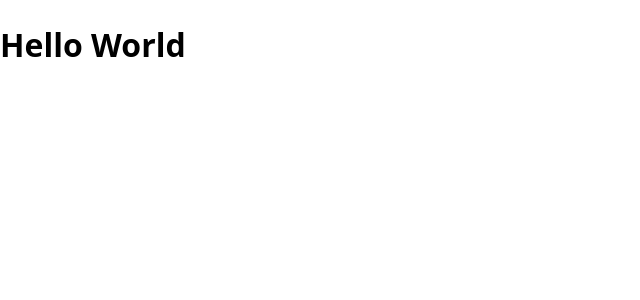
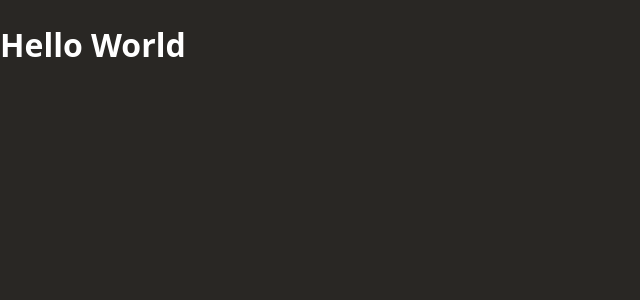
Before and after one commit to fabriziocuscini/n8n-node, a React (Vite) app: page / in a window 1280 px wide. Shown: the top 300 px of the page, without its empty margins (0-640 px from the left). Built offline with nearby package versions, Linux system fonts and the light colour scheme.

Commit message:
First draft of CSS theme with token variable

```diff
--- a/src/index.css
+++ /dev/null
@@ -1,7 +0,0 @@
-html,
-body,
-#root {
-  display: flex;
-  height: 100vh;
-  width: 100vw;
-}
--- a/src/main.tsx
+++ b/src/main.tsx
@@ -1,9 +1,9 @@
 import { StrictMode } from 'react';
 import { createRoot } from 'react-dom/client';
-import './index.css';
 import 'sanitize.css';
 import 'sanitize.css/assets.css';
 import 'sanitize.css/typography.css';
+import './theme/index.css';
 import App from './App.tsx';
 
 createRoot(document.getElementById('root')!).render(
--- /dev/null
+++ b/src/theme/index.css
@@ -0,0 +1,18 @@
+@import './tokens/index.css';
+
+:root {
+  color-scheme: dark;
+}
+
+html,
+body,
+#root {
+  display: flex;
+  height: 100vh;
+  width: 100vw;
+}
+
+body {
+  background-color: var(--color-bg-canvas);
+  color: var(--color-fg-primary);
+}
--- /dev/null
+++ b/src/theme/tokens/colors.css
@@ -0,0 +1,52 @@
+:root {
+  /* Common black and white with alpha values */
+  --color-transparent: rgb(0 0 0 / 0);
+  --color-black: rgb(0 0 0);
+  --color-black-alpha-5: rgb(0 0 0 / 0.05);
+  --color-black-alpha-10: rgb(0 0 0 / 0.1);
+  --color-black-alpha-15: rgb(0 0 0 / 0.15);
+  --color-black-alpha-20: rgb(0 0 0 / 0.2);
+  --color-black-alpha-25: rgb(0 0 0 / 0.25);
+  --color-black-alpha-30: rgb(0 0 0 / 0.3);
+  --color-black-alpha-35: rgb(0 0 0 / 0.35);
+  --color-black-alpha-40: rgb(0 0 0 / 0.4);
+  --color-black-alpha-45: rgb(0 0 0 / 0.45);
+  --color-black-alpha-50: rgb(0 0 0 / 0.5);
+  --color-black-alpha-55: rgb(0 0 0 / 0.55);
+  --color-black-alpha-60: rgb(0 0 0 / 0.6);
+  --color-black-alpha-65: rgb(0 0 0 / 0.65);
+  --color-black-alpha-70: rgb(0 0 0 / 0.7);
+  --color-black-alpha-75: rgb(0 0 0 / 0.75);
+  --color-black-alpha-80: rgb(0 0 0 / 0.8);
+  --color-black-alpha-85: rgb(0 0 0 / 0.85);
+  --color-black-alpha-90: rgb(0 0 0 / 0.9);
+  --color-black-alpha-95: rgb(0 0 0 / 0.95);
+  --color-white: rgb(255 255 255);
+  --color-white-alpha-5: rgb(255 255 255 / 0.05);
+  --color-white-alpha-10: rgb(255 255 255 / 0.1);
+  --color-white-alpha-15: rgb(255 255 255 / 0.15);
+  --color-white-alpha-20: rgb(255 255 255 / 0.2);
+  --color-white-alpha-25: rgb(255 255 255 / 0.25);
+  --color-white-alpha-30: rgb(255 255 255 / 0.3);
+  --color-white-alpha-35: rgb(255 255 255 / 0.35);
+  --color-white-alpha-40: rgb(255 255 255 / 0.4);
+  --color-white-alpha-45: rgb(255 255 255 / 0.45);
+  --color-white-alpha-50: rgb(255 255 255 / 0.5);
+  --color-white-alpha-55: rgb(255 255 255 / 0.55);
+  --color-white-alpha-60: rgb(255 255 255 / 0.6);
+  --color-white-alpha-65: rgb(255 255 255 / 0.65);
+  --color-white-alpha-70: rgb(255 255 255 / 0.7);
+  --color-white-alpha-75: rgb(255 255 255 / 0.75);
+  --color-white-alpha-80: rgb(255 255 255 / 0.8);
+  --color-white-alpha-85: rgb(255 255 255 / 0.85);
+  --color-white-alpha-90: rgb(255 255 255 / 0.9);
+  --color-white-alpha-95: rgb(255 255 255 / 0.95);
+
+  /* Primitive colors */
+  --color-grey: #7a7a85;
+  --color-orange: #ff8534;
+  --color-red: #ff4034;
+  --color-green: #00e75a;
+  --color-cyan: #1ab6e5;
+  --color-blue: #0057ff;
+}
--- /dev/null
+++ b/src/theme/tokens/glows.css
@@ -0,0 +1,7 @@
+:root {
+  /* Highlight glows */
+  --glow-sm: 0 0 8px 2px var(--color-white-alpha-15);
+  --glow-md: 0 0 8px 4px var(--color-white-alpha-15);
+  --glow-lg: 0 0 12px 8px var(--color-white-alpha-15);
+  --glow-xl: 0 0 16px 12px var(--color-white-alpha-15);
+}
--- /dev/null
+++ b/src/theme/tokens/index.css
@@ -0,0 +1,7 @@
+@import './colors.css';
+@import './glows.css';
+@import './radii.css';
+@import './scaling.css';
+@import './semantic-colors.css';
+@import './shadows.css';
+@import './spacing.css';
--- /dev/null
+++ b/src/theme/tokens/radii.css
@@ -0,0 +1,13 @@
+:root {
+  /* Radii */
+  --radius-none: 0;
+  --radius-xs: 2px;
+  --radius-sm: 4px;
+  --radius-md: 6px;
+  --radius-lg: 8px;
+  --radius-xl: 12px;
+  --radius-2xl: 16px;
+  --radius-3xl: 24px;
+  --radius-4xl: 32px;
+  --radius-full: 9999px;
+}
--- /dev/null
+++ b/src/theme/tokens/scaling.css
@@ -0,0 +1,9 @@
+:root {
+  /* Scaling factor for density and sizes */
+  --scaling-factor-xs: 0.9;
+  --scaling-factor-sm: 0.95;
+  --scaling-factor-md: 1;
+  --scaling-factor-lg: 1.05;
+  --scaling-factor-xl: 1.1;
+  --scaling: var(--scaling-factor-md);
+}
--- /dev/null
+++ b/src/theme/tokens/semantic-colors.css
@@ -0,0 +1,32 @@
+:root {
+  /* Semantic colors */
+  --color-bg-canvas: #292724;
+  --color-fg-primary: var(--color-white);
+  --color-fg-secondary: var(--color-white-alpha-50);
+  --color-fg-tertiary: var(--color-white-alpha-35);
+
+  /* Node status colors */
+  --outline-opacity-factor: 0.2;
+  --color-status-default: var(--color-white);
+  --color-status-pinned: var(--color-cyan);
+  --color-status-success: var(--color-green);
+  --color-status-issue: var(--color-orange);
+  --color-status-deactivated: var(--color-grey);
+  --color-status-default-outline: var(--white-alpha-10);
+  --color-status-pinned-outline: color-mix(
+    in srgb,
+    var(--color-pinned) var(--outline-opacity-factor),
+    transparent
+  );
+  --color-status-success-outline: color-mix(
+    in srgb,
+    var(--color-success) var(--outline-opacity-factor),
+    transparent
+  );
+  --color-status-issue-outline: color-mix(
+    in srgb,
+    var(--color-issue) var(--outline-opacity-factor),
+    transparent
+  );
+  --color-status-deactivated-outline: var(--white-alpha-20);
+}
--- /dev/null
+++ b/src/theme/tokens/shadows.css
@@ -0,0 +1,7 @@
+:root {
+  /* Shadows */
+  --shadow-sm: 2px 2px 4px 0 var(--color-black-alpha-15);
+  --shadow-md: 4px 4px 8px 0 var(--color-black-alpha-15);
+  --shadow-lg: 8px 8px 16px 0 var(--color-black-alpha-20);
+  --shadow-xl: 12px 12px 24px 0 var(--color-black-alpha-30);
+}
--- /dev/null
+++ b/src/theme/tokens/spacing.css
@@ -0,0 +1,32 @@
+:root {
+  /* Spacing units in px */
+  --spacing-base-unit: calc(4px * var(--scaling));
+  --spacing-half: calc(var(--spacing-base-unit) * 0.5);
+  --spacing-1: calc(var(--spacing-base-unit) * 1);
+  --spacing-2: calc(var(--spacing-base-unit) * 2);
+  --spacing-3: calc(var(--spacing-base-unit) * 3);
+  --spacing-4: calc(var(--spacing-base-unit) * 4);
+  --spacing-5: calc(var(--spacing-base-unit) * 5);
+  --spacing-6: calc(var(--spacing-base-unit) * 6);
+  --spacing-7: calc(var(--spacing-base-unit) * 7);
+  --spacing-8: calc(var(--spacing-base-unit) * 8);
+  --spacing-9: calc(var(--spacing-base-unit) * 9);
+  --spacing-10: calc(var(--spacing-base-unit) * 10);
+  --spacing-11: calc(var(--spacing-base-unit) * 11);
+  --spacing-12: calc(var(--spacing-base-unit) * 12);
+  --spacing-13: calc(var(--spacing-base-unit) * 13);
+  --spacing-14: calc(var(--spacing-base-unit) * 14);
+  --spacing-15: calc(var(--spacing-base-unit) * 15);
+  --spacing-16: calc(var(--spacing-base-unit) * 16);
+  --spacing-17: calc(var(--spacing-base-unit) * 17);
+  --spacing-18: calc(var(--spacing-base-unit) * 18);
+  --spacing-19: calc(var(--spacing-base-unit) * 19);
+  --spacing-20: calc(var(--spacing-base-unit) * 20);
+
+  /* Gaps */
+  --gap-xs: var(--spacing-half);
+  --gap-sm: var(--spacing-1);
+  --gap-md: var(--spacing-2);
+  --gap-lg: var(--spacing-3);
+  --gap-xl: var(--spacing-4);
+}
```
